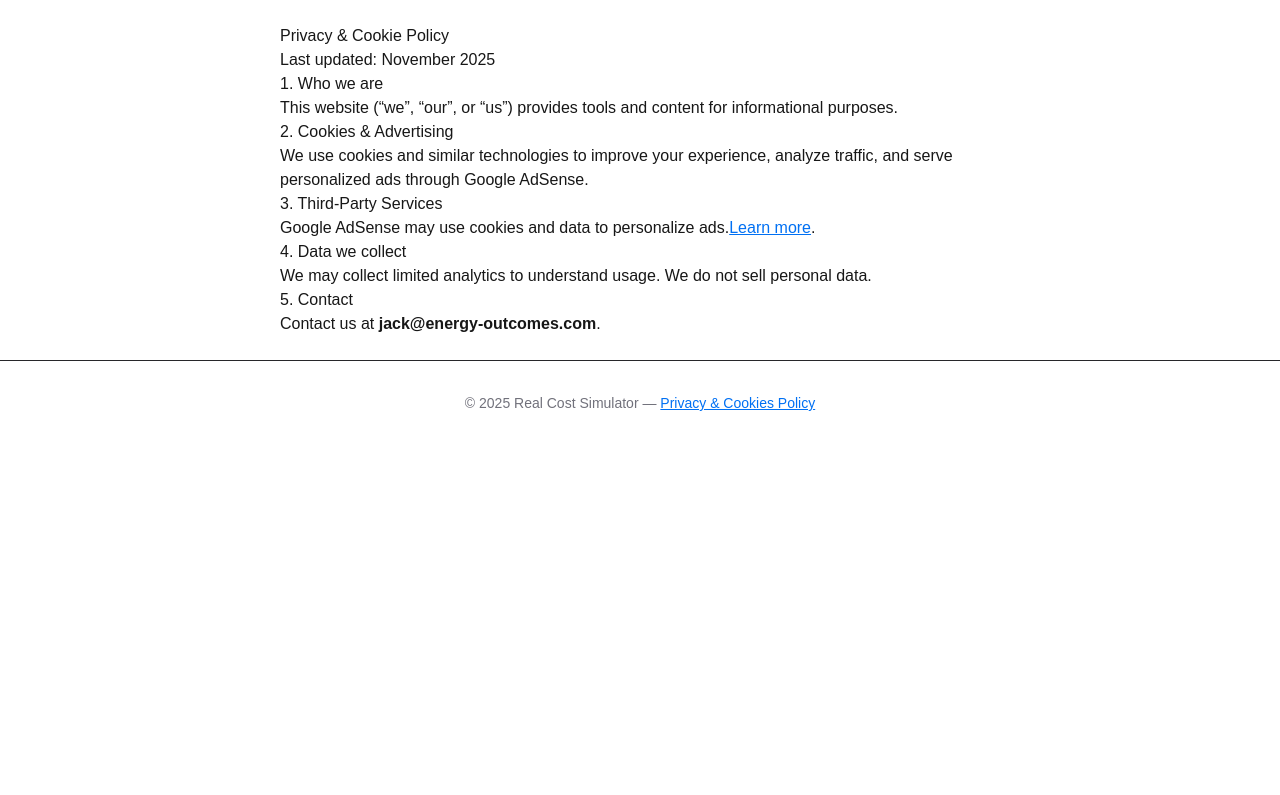
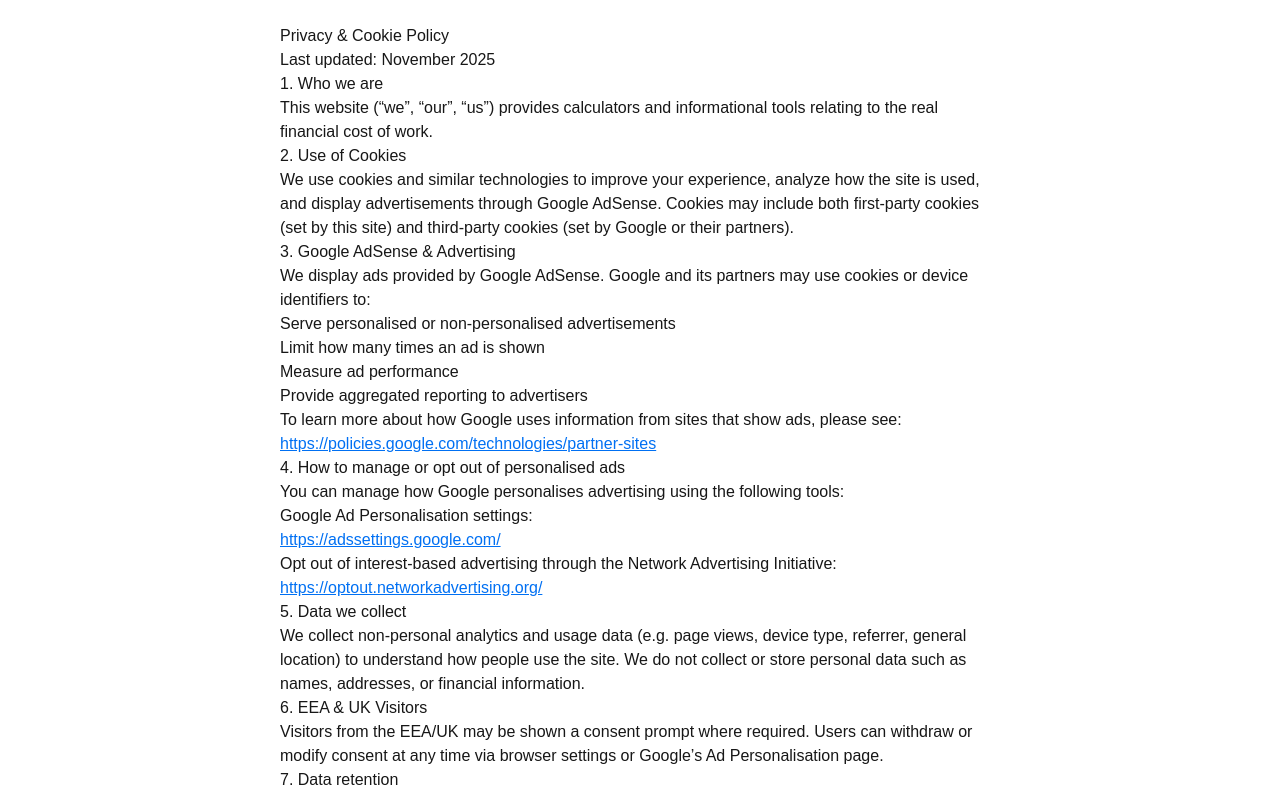
Before and after one commit to bendover19/real-cost-sim, a Next.js app: page /privacy in a window 1280 px wide. Shown: the top 795 px of the page. Built offline with nearby package versions, Linux system fonts and the light colour scheme.

Commit message:
Update page.tsx

```diff
--- a/app/privacy/page.tsx
+++ b/app/privacy/page.tsx
@@ -3,24 +3,95 @@ export default function PrivacyPage() {
     <div className="prose max-w-3xl mx-auto p-6">
       <h1>Privacy & Cookie Policy</h1>
       <p>Last updated: November 2025</p>
+
       <h2>1. Who we are</h2>
-      <p>This website (“we”, “our”, or “us”) provides tools and content for informational purposes.</p>
-      <h2>2. Cookies & Advertising</h2>
       <p>
-        We use cookies and similar technologies to improve your experience, analyze traffic,
-        and serve personalized ads through Google AdSense.
+        This website (“we”, “our”, “us”) provides calculators and informational tools relating to the
+        real financial cost of work.
       </p>
-      <h2>3. Third-Party Services</h2>
+
+      <h2>2. Use of Cookies</h2>
       <p>
-        Google AdSense may use cookies and data to personalize ads.
-        <a href="https://policies.google.com/technologies/partner-sites" target="_blank" rel="noreferrer">
-          Learn more
-        </a>.
+        We use cookies and similar technologies to improve your experience, analyze how the site is
+        used, and display advertisements through Google AdSense. Cookies may include both first-party
+        cookies (set by this site) and third-party cookies (set by Google or their partners).
       </p>
-      <h2>4. Data we collect</h2>
-      <p>We may collect limited analytics to understand usage. We do not sell personal data.</p>
-      <h2>5. Contact</h2>
-      <p>Contact us at <strong>jack@energy-outcomes.com</strong>.</p>
+
+      <h2>3. Google AdSense & Advertising</h2>
+      <p>
+        We display ads provided by Google AdSense. Google and its partners may use cookies or device
+        identifiers to:
+      </p>
+      <ul>
+        <li>Serve personalised or non-personalised advertisements</li>
+        <li>Limit how many times an ad is shown</li>
+        <li>Measure ad performance</li>
+        <li>Provide aggregated reporting to advertisers</li>
+      </ul>
+      <p>
+        To learn more about how Google uses information from sites that show ads, please see:
+        <br />
+        <a
+          href="https://policies.google.com/technologies/partner-sites"
+          target="_blank"
+          rel="noreferrer"
+        >
+          https://policies.google.com/technologies/partner-sites
+        </a>
+      </p>
+
+      <h2>4. How to manage or opt out of personalised ads</h2>
+      <p>You can manage how Google personalises advertising using the following tools:</p>
+      <ul>
+        <li>
+          Google Ad Personalisation settings:
+          <br />
+          <a
+            href="https://adssettings.google.com/"
+            target="_blank"
+            rel="noreferrer"
+          >
+            https://adssettings.google.com/
+          </a>
+        </li>
+        <li>
+          Opt out of interest-based advertising through the Network Advertising Initiative:
+          <br />
+          <a
+            href="https://optout.networkadvertising.org/"
+            target="_blank"
+            rel="noreferrer"
+          >
+            https://optout.networkadvertising.org/
+          </a>
+        </li>
+      </ul>
+
+      <h2>5. Data we collect</h2>
+      <p>
+        We collect non-personal analytics and usage data (e.g. page views, device type, referrer,
+        general location) to understand how people use the site. We do not collect or store personal
+        data such as names, addresses, or financial information.
+      </p>
+
+      <h2>6. EEA & UK Visitors</h2>
+      <p>
+        Visitors from the EEA/UK may be shown a consent prompt where required. Users can withdraw or
+        modify consent at any time via browser settings or Google’s Ad Personalisation page.
+      </p>
+
+      <h2>7. Data retention</h2>
+      <p>
+        Analytics data may be retained for up to 26 months. Advertising cookies expire according to
+        Google’s standard cookie duration policy.
+      </p>
+
+      <h2>8. Contact</h2>
+      <p>
+        For any privacy-related questions, please contact us at:
+        <br />
+        <strong>jack@energy-outcomes.com</strong>
+      </p>
     </div>
   );
 }
```
